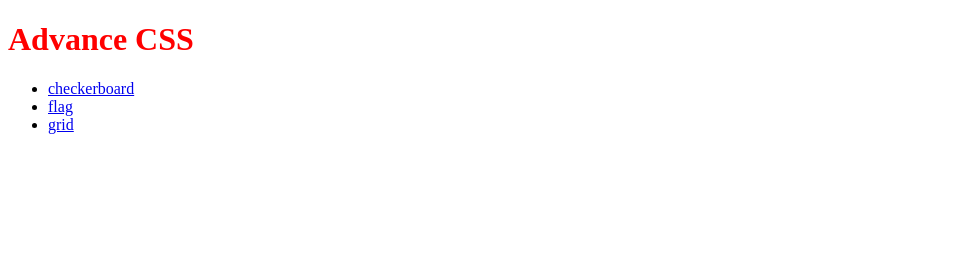
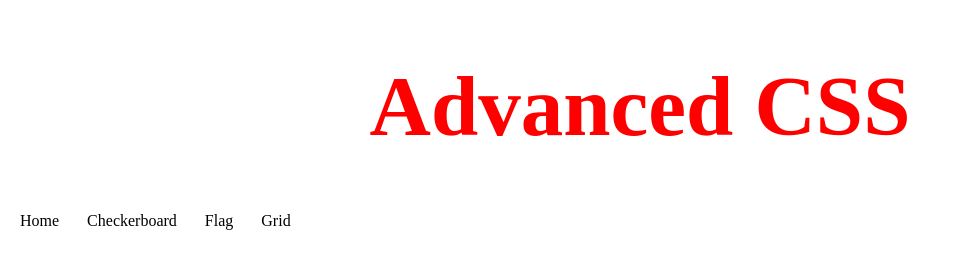
Before and after one commit to tecam/Week4GI, a plain HTML site: page index.html in a window 1280 px wide. Shown: the whole page, without its empty margins (0-962 px from the left). Drawn offline with Linux system fonts and the light colour scheme.

Commit message:
more added

```diff
--- a/checkerboard/checker.css
+++ b/checkerboard/checker.css
@@ -1,6 +1,24 @@
 h1 {
     color: black;
     text-align: center;
+}
+
+/* .nav {
+    color: red;
+    text-decoration: none;
+} */
+
+/* nav li a {
+    color: aqua;
+    text-decoration: none;
+} */
+
+a {
+    color: black;
+    text-decoration: none;
+    padding: 12px;
+    float: right;
+
 }
 
 .black {
--- a/flag/flag.css
+++ b/flag/flag.css
@@ -9,6 +9,7 @@ img {
     left: 218px;
     top: 115px;
 }
+
 
 table{
     margin: 30px 106px 30px 206px;
--- a/index.html
+++ b/index.html
@@ -7,8 +7,28 @@
     <title>Advance CSS</title>
 </head>
 <body>
-    <h1>Advance CSS</h1>
-<ul>
+    <h1>Advanced CSS</h1>
+
+    <nav>
+        <div class="navbar">
+
+            <a href="index.html">Home</a>
+            <a href="checkerboard/checker.html">Checkerboard</a>
+            <a href="flag/flag.html">Flag</a>
+            <a href="grid/grid.html">Grid</a>
+        </div>
+    </nav>
+    <!-- <nav>
+        <ul class="nav"></ul>
+
+        <li><a href="/">Home</a></li>
+        <li><a href="checkerboard/checker.html">Checkerboard</a></li>
+        <li><a href="flag/flag.html">Flag</a></li>
+        <li><a href="productgrid/grid.html">Grid</a></li>
+    </nav>  -->
+<!-- </h1> -->
+
+<!-- <ul>
     <li><a href="checkerboard/checker.html">checkerboard</a></li>
    <li><a href="flag/flag.html">flag</a></li>
    <li><a href="productgrid/grid.html">grid</a></li>
@@ -16,7 +36,7 @@
    </ul>
 
 
-   </a>
+   </a> -->
 </ul>
 </body>
 </html>
--- a/style.css
+++ b/style.css
@@ -1,3 +1,34 @@
 h1 {
  color: red;
+ text-align: center;
+ font-size: 85px;
 }
+
+/* .nav  {
+    display: flex;
+    justify-content: center;
+    transition: all 0.3s ease 0;
+    padding: 30px 0px;
+    padding-right: 70px;
+
+} */
+
+.navbar {
+    display: inline-block;
+    list-style: none;
+    /* justify-content: center; */
+    align-items: center;
+}
+
+
+
+nav a:hover {
+    color: red;
+}
+
+
+ a {
+    color: black;
+    text-decoration: none;
+    padding: 12px;
+}
```
Also changed, not shown: checkerboard/checker.html (+10 -0 lines), flag/flag.html (+0 -1 lines), productgrid/grid.css (+13 -1 lines), productgrid/grid.html (+8 -4 lines).
